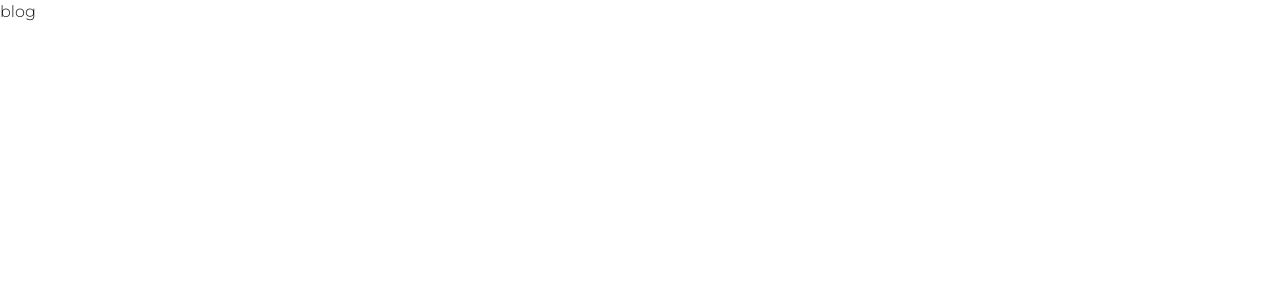
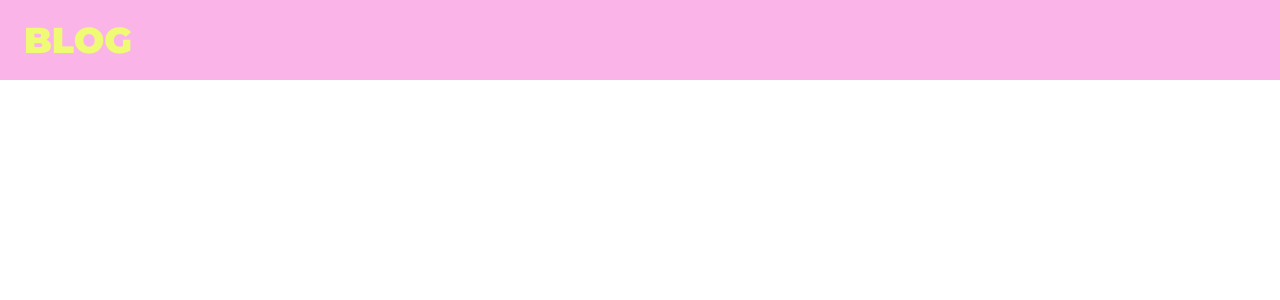
Before and after one commit to iamhoonjeong/iamhoonjeong, a Next.js app: page /blog in a window 1280 px wide. Shown: the top 300 px of the page. Built offline with nearby package versions, Linux system fonts and the light colour scheme.

Commit message:
Added Header animation

```diff
--- a/app/about-me/page.tsx
+++ b/app/about-me/page.tsx
@@ -3,7 +3,7 @@ import Header from '@/src/ui/Header';
 export default function About() {
   return (
     <main>
-      <Header title="ABOUT ME" />
+      <Header order={2} title="ABOUT ME" />
     </main>
   );
 }
--- a/app/blog/page.tsx
+++ b/app/blog/page.tsx
@@ -1,3 +1,9 @@
+import Header from '@/src/ui/Header';
+
 export default function Blog() {
-  return <div>blog</div>;
+  return (
+    <main>
+      <Header order={4} title="BLOG" />
+    </main>
+  );
 }
--- a/app/career/page.tsx
+++ b/app/career/page.tsx
@@ -1,3 +1,9 @@
+import Header from '@/src/ui/Header';
+
 export default function Career() {
-  return <div>career</div>;
+  return (
+    <main>
+      <Header order={3} title="CAREER" />
+    </main>
+  );
 }
--- a/app/page.tsx
+++ b/app/page.tsx
@@ -1,6 +1,7 @@
 'use client';
 import { useEffect, useRef, useState } from 'react';
 import { useRouter } from 'next/navigation';
+import { detectMobile } from '@/src/lib/detectMobile';
 
 export default function Home() {
   const canvasRef = useRef<HTMLCanvasElement>(null);
@@ -39,9 +40,13 @@ export default function Home() {
     if (link !== '') return;
 
     setLink(path);
-    setTimeout(() => {
+    if (detectMobile()) {
       router.push(path);
-    }, 1500);
+    } else {
+      setTimeout(() => {
+        router.push(path);
+      }, 1500);
+    }
   }
 
   useEffect(() => {
@@ -53,7 +58,7 @@ export default function Home() {
   }, []);
 
   return (
-    <main className={`flex h-full ${link ? `animate-[mainFadeOut_1.5s_ease-in-out_forwards]` : null}`}>
+    <main className={`overflow-hidden flex h-full ${link ? `animate-[mainFadeOut_1.5s_ease-in-out_forwards]` : null}`}>
       {/* <canvas ref={canvasRef} id="canvas" className="pointer-events-none w-full h-full absolute top-0 left-0 z-10"></canvas> */}
       <div className="flex flex-col justify-center items-center w-1/4 h-full bg-[var(--main-background-1)]">
         <div
--- /dev/null
+++ b/src/lib/detectMobile.ts
@@ -0,0 +1,4 @@
+export function detectMobile() {
+  const regex = /Mobi|Android|webOS|iPhone|iPad|iPod|BlackBerry|IEMobile|Opera Mini/i;
+  return regex.test(navigator.userAgent);
+}
--- a/src/ui/Header.tsx
+++ b/src/ui/Header.tsx
@@ -1,10 +1,13 @@
 interface Props {
+  order: number;
   title: string;
 }
-export default function Header({ title }: Props) {
+export default function Header({ order, title }: Props) {
   return (
-    <header className="pl-6 h-16 sm:h-20 flex items-center bg-[var(--main-background-2)] ">
-      <div className="animate-roll font-black text-2xl text-[var(--main-font-color-2)]">{title}</div>
+    <header
+      className={`animate-opacity overflow-x-hidden pl-6 h-16 sm:h-20 flex items-center bg-[var(--main-background-${order})]`}
+    >
+      <div className={`animate-roll font-black text-2xl sm:text-4xl text-[var(--main-font-color-${order})]`}>{title}</div>
     </header>
   );
 }
--- a/tailwind.config.ts
+++ b/tailwind.config.ts
@@ -11,6 +11,7 @@ const config: Config = {
     extend: {
       animation: {
         roll: 'headerRolling 3s cubic-bezier(0.16, 1, 0.3, 1) forwards',
+        opacity: 'opacity 0.5s cubic-bezier(0.16, 1, 0.3, 1) forwards',
       },
       colors: {
         background: 'var(--background)',
@@ -20,6 +21,10 @@ const config: Config = {
         'main-section': 'calc(1rem + 6vw)',
       },
       keyframes: {
+        opacity: {
+          '0%': { opacity: '0' },
+          '100%': { opacity: '1' },
+        },
         mainClick: {
           '0%': { transform: 'rotate(90deg)' },
           '20%': { transform: 'rotate(90deg) translateX(100px)' },
```
